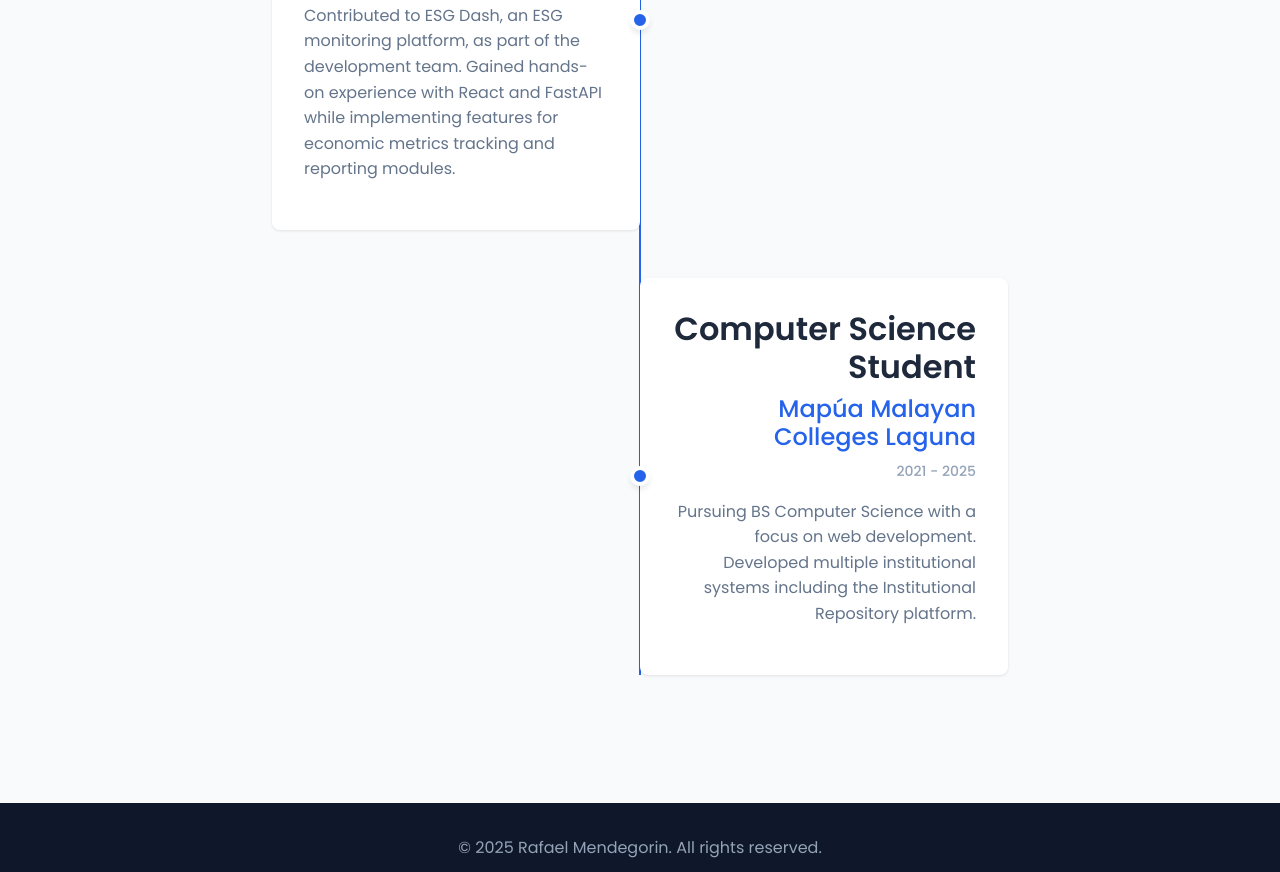
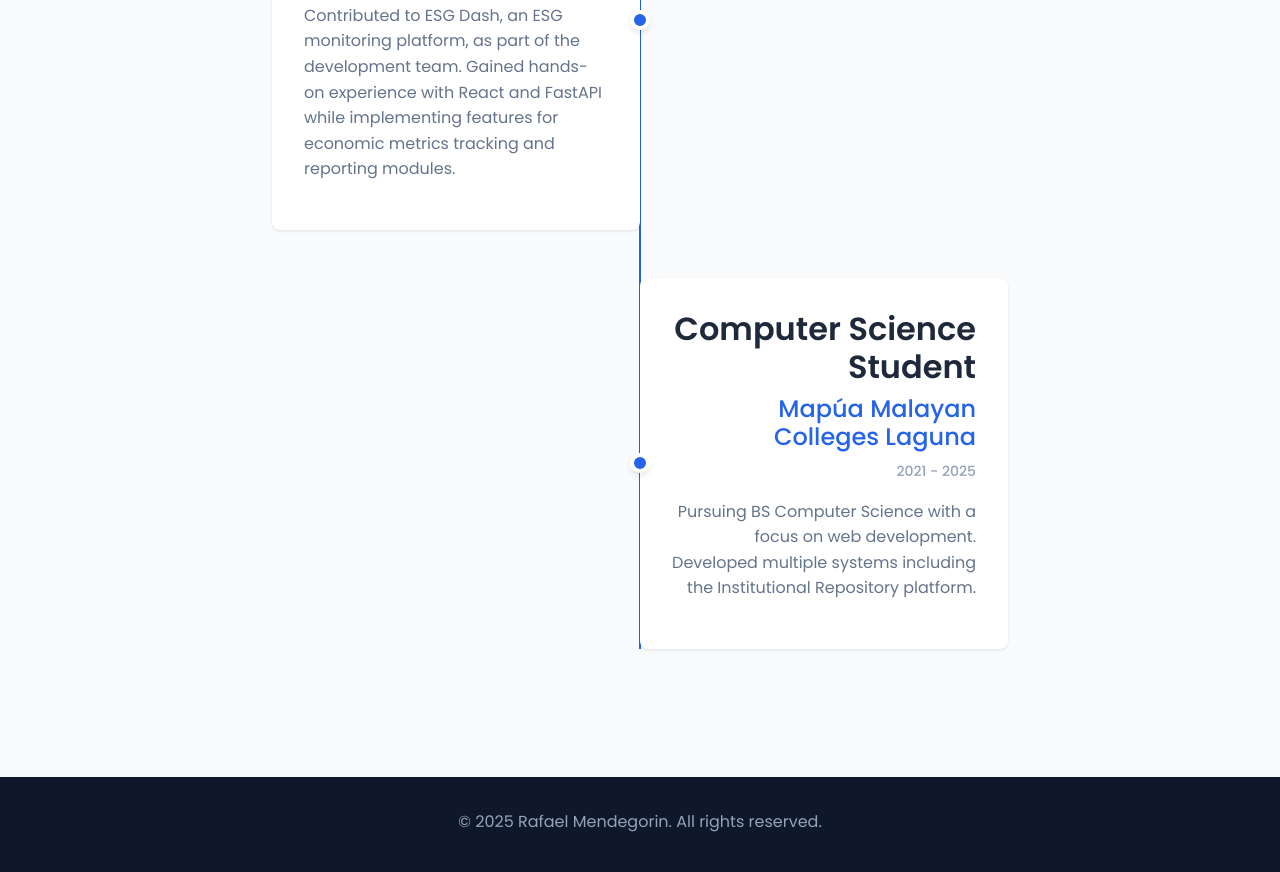
Before and after one commit to ThatOneLeaf/ThatOneLeaf, a plain HTML site: page index.html in a window 1280 px wide. Shown: the part 4770-5642 px from the top of the page. Drawn offline with Linux system fonts and the light colour scheme.

Commit message:
Update index.html

```diff
--- a/index.html
+++ b/index.html
@@ -354,7 +354,7 @@
                         <span class="timeline-date">2021 - 2025</span>
                         <p>
                             Pursuing BS Computer Science with a focus on web development. Developed multiple
-                            institutional systems including the Institutional Repository platform.
+                            systems including the Institutional Repository platform.
                         </p>
                     </div>
                 </div>
```
